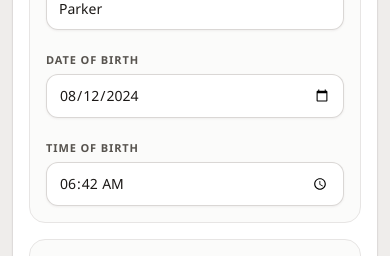
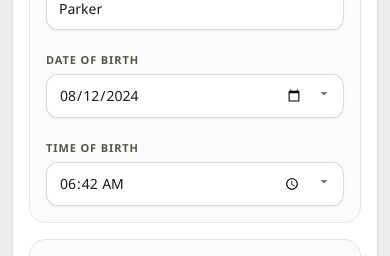
Before and after one commit to alzer81-81/baby-keepsakes, a Next.js app: page /builder in a window 390 px wide. Shown: the part 513-769 px from the top of the page. Built offline with nearby package versions, Linux system fonts and the light colour scheme.

Commit message:
Fix mobile form widths and sticky top toggle

```diff
--- a/app/globals.css
+++ b/app/globals.css
@@ -27,7 +27,7 @@ label {
 
 input,
 select {
-  @apply mt-1 w-full rounded-xl border border-stone-300/90 bg-white/95 px-3 py-2.5 text-sm text-stone-900 shadow-sm shadow-stone-200/60 transition focus:border-stone-500 focus:outline-none focus:ring-2 focus:ring-stone-300/60;
+  @apply mt-1 min-w-0 w-full rounded-xl border border-stone-300/90 bg-white/95 px-3 py-2.5 text-sm text-stone-900 shadow-sm shadow-stone-200/60 transition focus:border-stone-500 focus:outline-none focus:ring-2 focus:ring-stone-300/60;
 }
 
 .form-card {
--- a/components/poster-builder.tsx
+++ b/components/poster-builder.tsx
@@ -190,7 +190,7 @@ export function PosterBuilder() {
       </header>
 
       <div className="mx-auto w-full max-w-[1280px] px-3 py-4 sm:px-5 lg:px-6">
-        <div className="mb-4 grid grid-cols-2 gap-2 rounded-xl border border-stone-300 bg-white p-1 lg:hidden">
+        <div className="sticky top-2 z-30 mb-4 grid grid-cols-2 gap-2 rounded-xl border border-stone-300 bg-white/95 p-1 backdrop-blur lg:hidden">
           <button
             type="button"
             onClick={() => setMobileView("edit")}
@@ -231,7 +231,7 @@ export function PosterBuilder() {
                   "Baby Date Details",
                   "Enter your baby's name, birthday, and birth time.",
                   "baby_date",
-                  <div className="grid gap-4 sm:grid-cols-2">
+                  <div className="grid gap-4 md:grid-cols-2">
                     <div>
                       <label htmlFor="firstName">
                         First Name <span aria-hidden>*</span>
@@ -250,10 +250,11 @@ export function PosterBuilder() {
                     </div>
                     <div>
                       <label htmlFor="dateOfBirth">Date Of Birth</label>
+                      <div className="relative">
                         <input
                           id="dateOfBirth"
                           type="date"
-                        className="text-left [text-align-last:left]"
+                          className="pr-10 text-left [text-align-last:left]"
                           value={dateValue}
                           onChange={(e) => {
                             const value = e.target.value;
@@ -274,17 +275,31 @@ export function PosterBuilder() {
                             }));
                           }}
                         />
+                        <span className="pointer-events-none absolute inset-y-0 right-3 flex items-center text-stone-500" aria-hidden>
+                          <svg viewBox="0 0 20 20" className="h-4 w-4 fill-current">
+                            <path d="M5.5 7.5 10 12l4.5-4.5" />
+                          </svg>
+                        </span>
+                      </div>
                     </div>
                     <div>
                       <label htmlFor="time">Time Of Birth</label>
+                      <div className="relative">
                         <input
                           id="time"
                           type="time"
                           inputMode="numeric"
                           step={60}
+                          className="pr-10 text-left [text-align-last:left]"
                           value={timeInputValue}
                           onChange={(e) => patchBaby("time", formatTimeForPoster(e.target.value))}
                         />
+                        <span className="pointer-events-none absolute inset-y-0 right-3 flex items-center text-stone-500" aria-hidden>
+                          <svg viewBox="0 0 20 20" className="h-4 w-4 fill-current">
+                            <path d="M5.5 7.5 10 12l4.5-4.5" />
+                          </svg>
+                        </span>
+                      </div>
                     </div>
                   </div>
                 )}
@@ -293,7 +308,7 @@ export function PosterBuilder() {
                   "Birth Details",
                   "Add location information for where your baby was born.",
                   "birth",
-                  <div className="grid gap-4 sm:grid-cols-2">
+                  <div className="grid gap-4 md:grid-cols-2">
                     <div>
                       <label htmlFor="hospital">Hospital</label>
                       <input id="hospital" value={spec.baby.hospital} onChange={(e) => patchBaby("hospital", e.target.value)} />
@@ -313,7 +328,7 @@ export function PosterBuilder() {
                   "Birth Stats",
                   "Record weight details as pounds and ounces.",
                   "stats",
-                  <div className="grid gap-4 sm:grid-cols-2">
+                  <div className="grid gap-4 md:grid-cols-2">
                     <div>
                       <label htmlFor="weightPounds">Weight (lb)</label>
                       <input
@@ -343,7 +358,7 @@ export function PosterBuilder() {
                   "Style",
                   "Choose colors, type, and artwork for the poster design.",
                   "style",
-                  <div className="grid gap-4 sm:grid-cols-2">
+                  <div className="grid gap-4 md:grid-cols-2">
                     <div>
                       <label htmlFor="theme">Theme</label>
                       <select id="theme" value={spec.theme} onChange={(e) => setSpec((prev) => ({ ...prev, theme: e.target.value as PosterTheme }))}>
```
Lines whose indentation alone changed are shown as unchanged.
